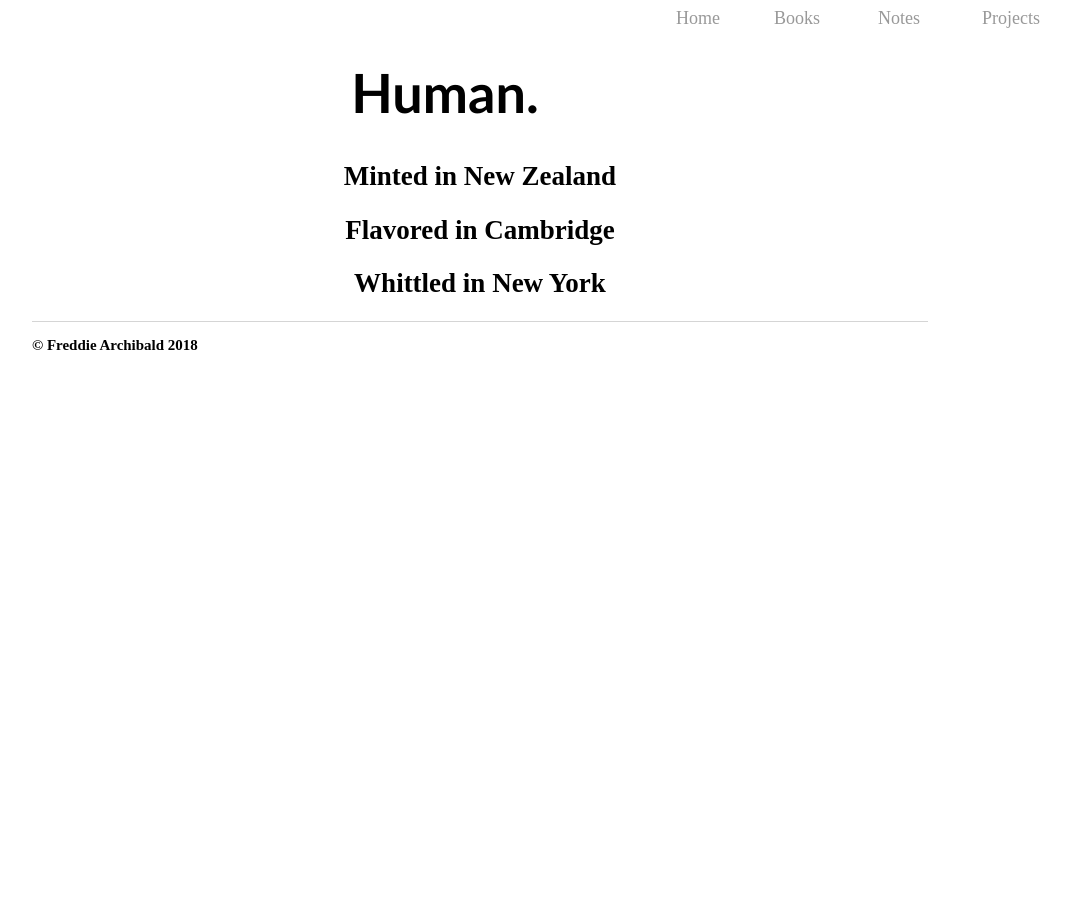
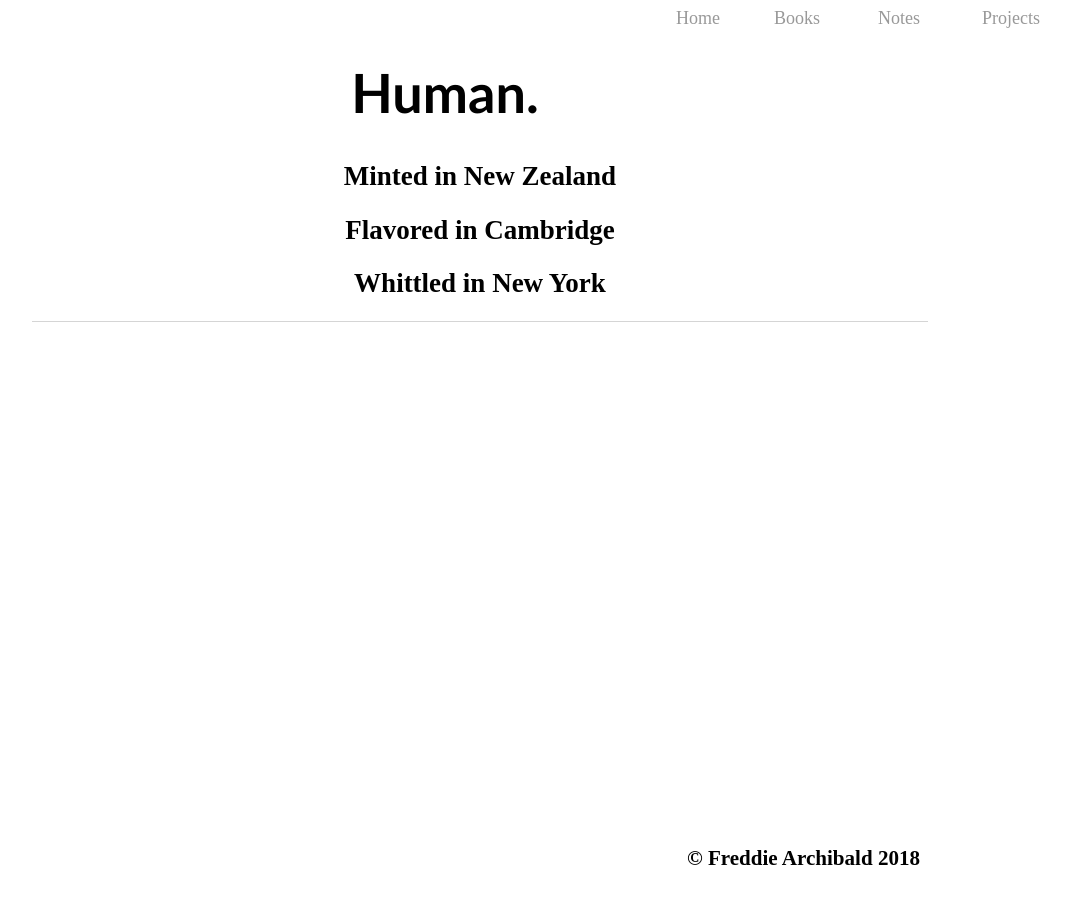
Before and after one commit to scryptive/personal, a Jekyll site: the page built from index.html, in a window 1280 px wide. Shown: the whole page, without its empty margins (160-1231 px from the left). Built offline with Jekyll 4.4.1, drawn with Linux system fonts in a browser that asks for light colours.

Commit message:
Update default.html

```diff
--- a/_layouts/default.html
+++ b/_layouts/default.html
@@ -44,17 +44,22 @@
 </style>
 </head>
 <body>
+<style>
+.foot {
+    position: absolute;
+    bottom: 8px;
+    right: 200px;
+    font-size: 18px;
+}
+</style>
 	<nav>
   <div class="topright"><a href="https://scryptive.github.io/planet-fred/projects/">Projects</a></div>
   <div class="middleright"><a href="https://scryptive.github.io/planet-fred/notes/">Notes</a></div>
   <div class="middlemiddle"><a href="https://scryptive.github.io/planet-fred/books/">Books</a></div>
   <div class="middleleft"><a href="https://scryptive.github.io/planet-fred/">Home</a></div>
-</div>
 	</nav>
-
-
 			<footer>
-           		        <div>
+           		        <div class="foot">
                 			<h3>© Freddie Archibald 2018</h3>
 	    			</div>
 			</footer>
```
